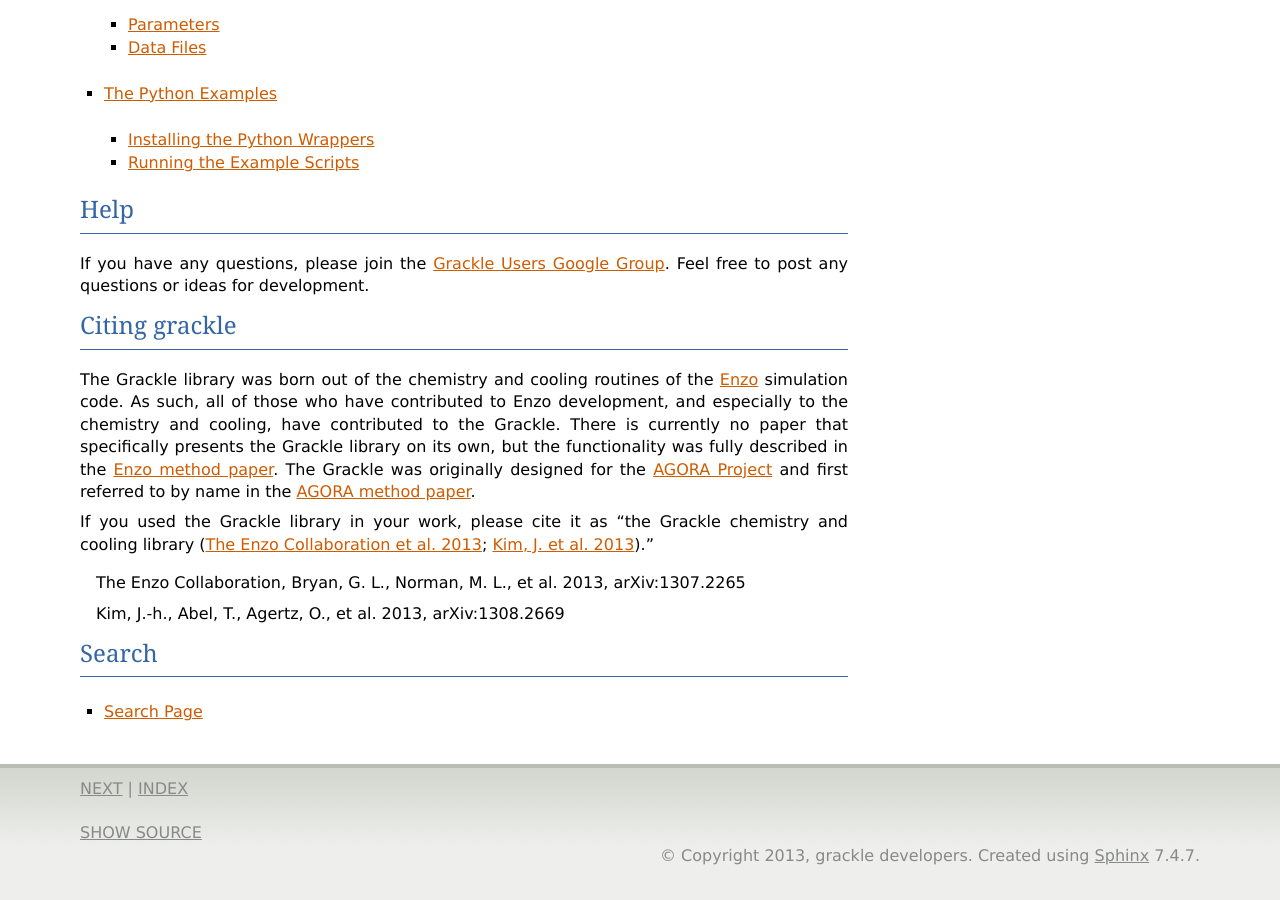
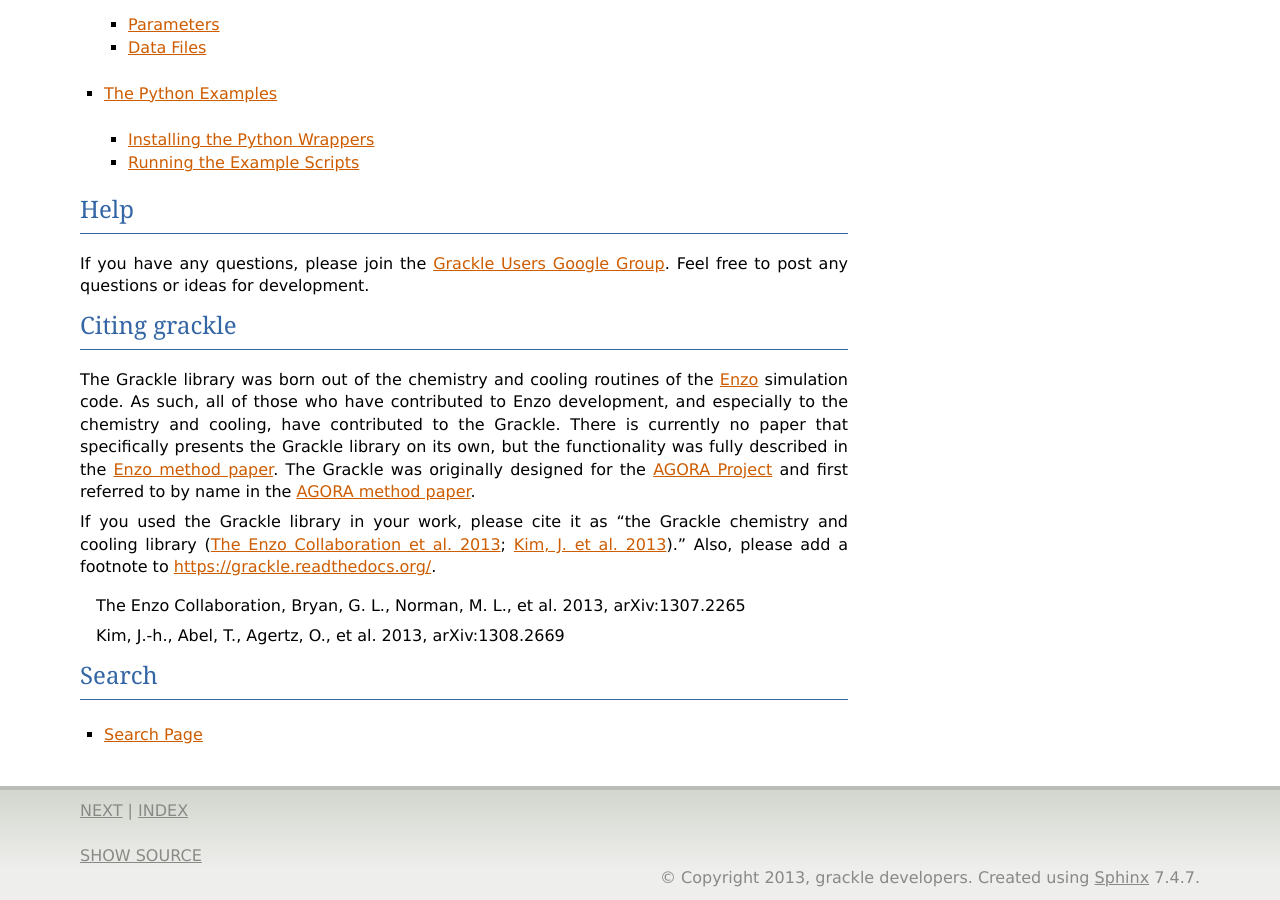
Before and after one commit to grackle-project/grackle, a Sphinx documentation site: the page built from doc/source/index.rst, in a window 1280 px wide and 900 px high, scrolled down 758 px. Built offline with Sphinx 7.4.7, drawn with Linux system fonts in a browser that asks for light colours; before the commit the page ends 1635 px from its top, so only the background shows below that.

Commit message:
Adding citation file.

```diff
--- a/doc/source/index.rst
+++ b/doc/source/index.rst
@@ -53,18 +53,13 @@ to by name in the `AGORA method paper
 If you used the Grackle library in your work, please cite it as "the Grackle
 chemistry and cooling library (`The Enzo Collaboration et al. 2013
 <http://adsabs.harvard.edu/abs/2013arXiv1307.2265T>`_; `Kim, J. et al. 2013
-<http://adsabs.harvard.edu/abs/2013arXiv1308.2669K>`_)."
+<http://adsabs.harvard.edu/abs/2013arXiv1308.2669K>`_)."  Also, please add a
+footnote to `https://grackle.readthedocs.org/ <https://grackle.readthedocs.org/>`_.
 
   The Enzo Collaboration, Bryan, G. L., Norman, M. L., et al. 2013, arXiv:1307.2265
 
   Kim, J.-h., Abel, T., Agertz, O., et al. 2013, arXiv:1308.2669
 
-
-
-
-
-
-
 Search
 ------
 
```
Also changed, not shown: 1 other file.
